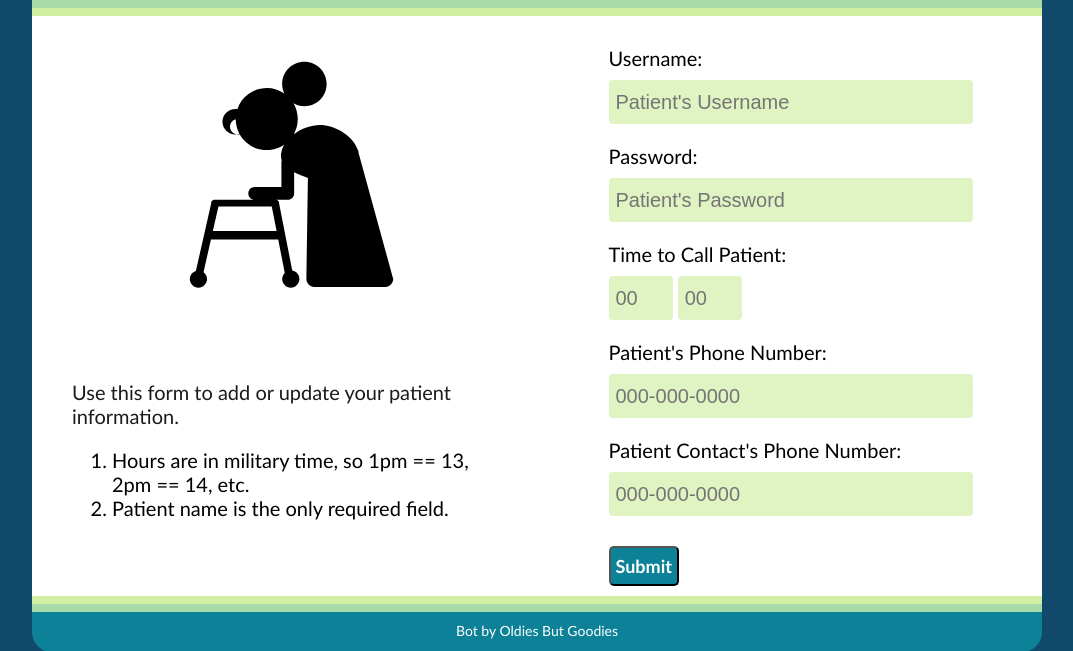
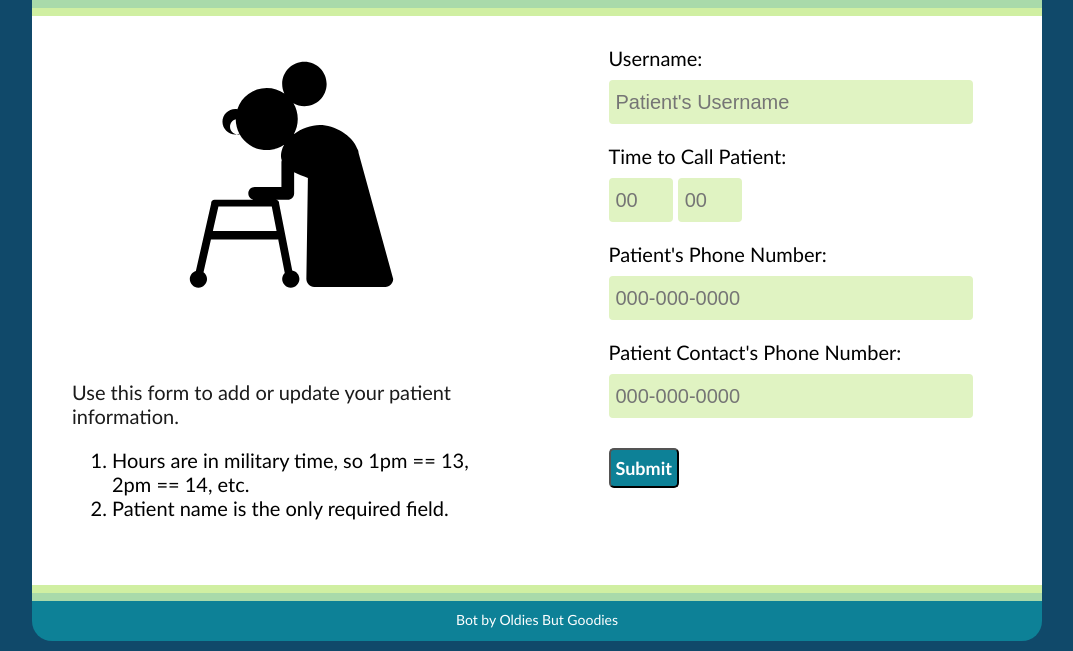
Before and after one commit to cjaiello/MoreDisruptionPleaseHackathon, a Flask app: page / in a window 1280 px wide. Shown: the part 106-757 px from the top of the page, without its empty margins (103-1176 px from the left). Run offline with Flask 2, Linux system fonts and the light colour scheme; parts of the project's set-up code (start-up, migrations or seed data) failed here and were passed over; some libraries are stand-ins or nearby versions.

Commit message:
Updating colors and UI

```diff
--- a/templates/homepage.html
+++ b/templates/homepage.html
@@ -42,11 +42,6 @@
 				<br> {{ form.patient_id(placeholder="Patient's Username") }}
 			</div>
 
-			<div class="input password">
-				{{ form.patient_password.label }}
-				<br> {{ form.patient_password(placeholder="Patient's Password") }}
-			</div>
-
 			<div class="input text">
 				{{ form.reminder_hour.label }}
 				<br> {{ form.reminder_hour(class_="time", placeholder="00") }} {{ form.reminder_minute(class_="time", placeholder="00") }}
```
